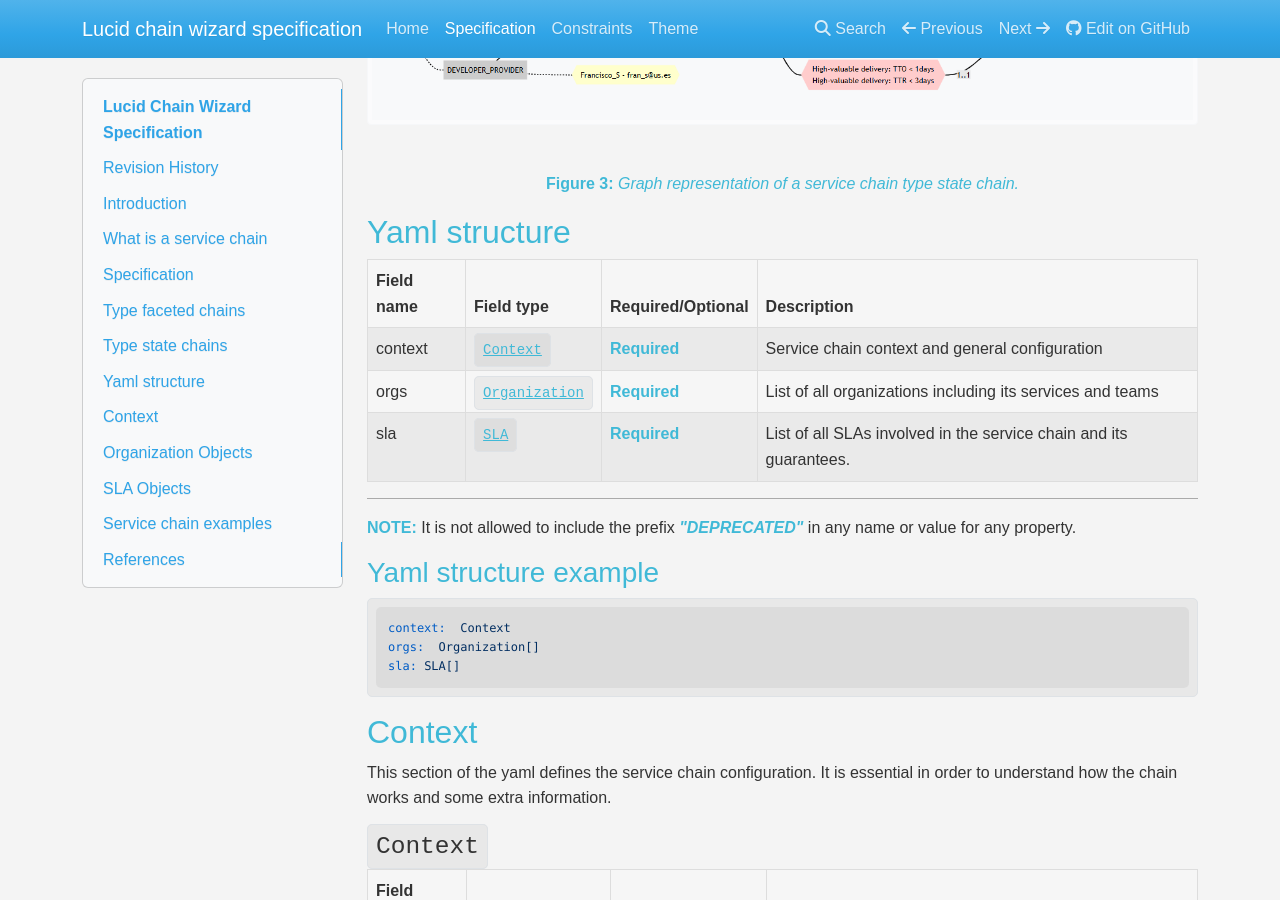
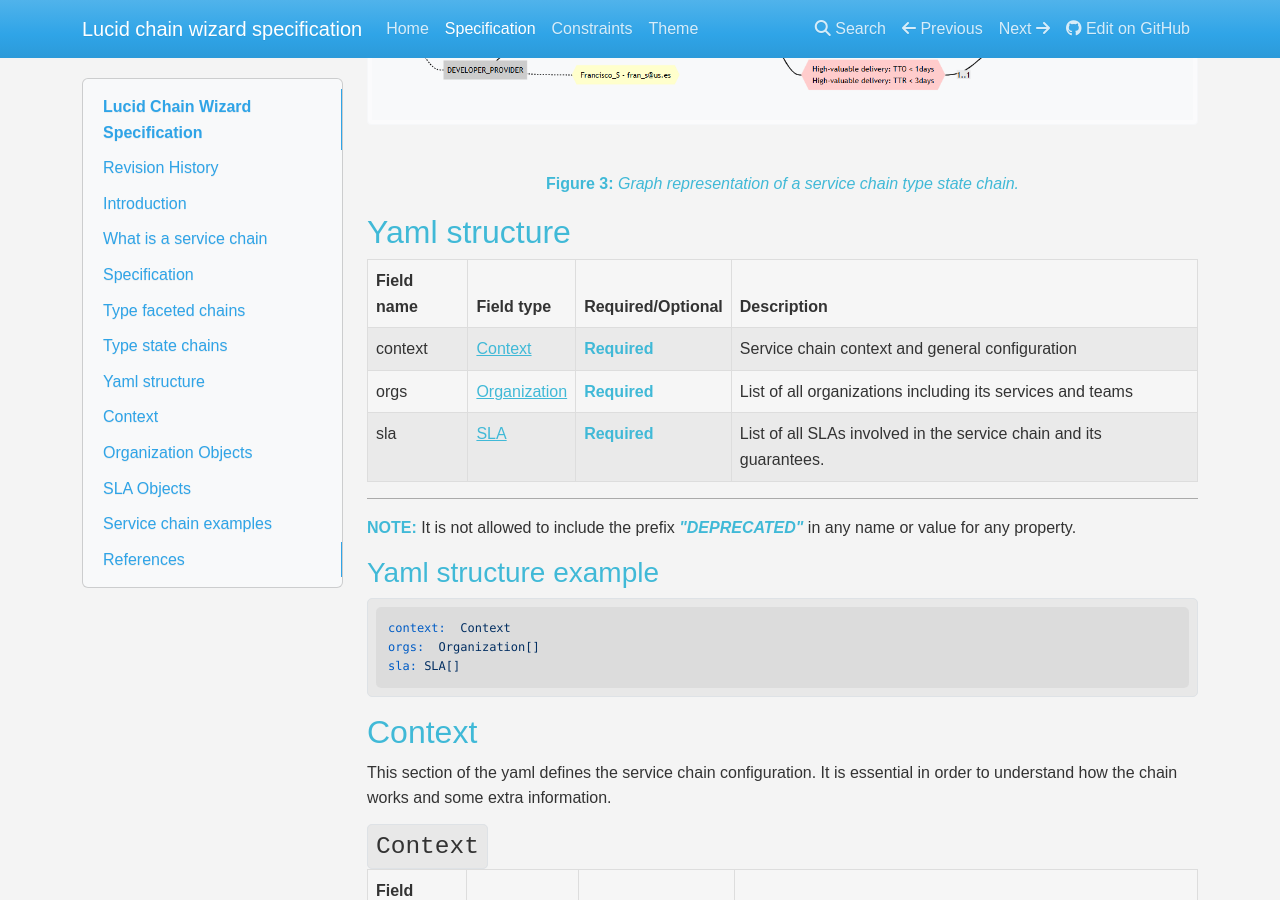
Before and after one commit to lucidchain/specs, an MkDocs documentation site: the page built from docs/Specification.md, in a window 1280 px wide and 900 px high, scrolled down 3044 px. Built offline with MkDocs 1.6.1, drawn with Linux system fonts in a browser that asks for light colours; nearby versions of some CDN libraries.

```diff
--- a/docs/Specification.md
+++ b/docs/Specification.md
@@ -69,9 +69,9 @@ In type state service chains we must define initial and terminal services, becau
 
 | Field name    | Field type                          | Required/Optional | Description  |
 |--------------|-----------------------------------|-------------------|-------------|
-| context           | [`Context`](#context)                         | **Required**      | Service chain context and general configuration  |
-| orgs      | [`Organization`](#organization)                         | **Required**      | List of all organizations including its services and teams  |
-| sla       | [`SLA`](#sla)   | **Required**      | List of all SLAs involved in the service chain and its guarantees. |
+| context           | [Context](#context)                         | **Required**      | Service chain context and general configuration  |
+| orgs      | [Organization](#organization)                         | **Required**      | List of all organizations including its services and teams  |
+| sla       | [SLA](#sla)   | **Required**      | List of all SLAs involved in the service chain and its guarantees. |
 
 ---
 
@@ -95,7 +95,7 @@ This section of the yaml defines the service chain configuration. It is essentia
 |--------------|-----------------------------------|-------------------|-------------|
 | id           | `Number`                         | **Required**      | Unique identifier for the service chain. |
 | version      | `Number`                         | **Required**      | Version number of the context. |
-| config       | [`Configuration`](#configuration)   | **Required**      | Configuration details of the service chain. |
+| config       | [Configuration](#configuration)   | **Required**      | Configuration details of the service chain. |
 | chain-name   | `String`                          | Optional      | Name of the service chain. It is highly recommended to include that property. |
 | description  | `String`                          | Optional      | Description of the service chain. |
 
@@ -115,10 +115,10 @@ This section of the yaml defines the service chain configuration. It is essentia
 
 | Field name         | Field type                              | Required/Optional | Description  |
 |-------------------|--------------------------------------|-------------------|-------------|
-| service-chain-type | [`ServiceChainType`](#servicechaintype)                            | **Required**      | Type of service chain. |
-| initial           | [`ServiceStateObject[]`](#servicestateobject) | Optional      | List of initial services and their states. It is not optional if chain type is state. |
-| terminal          | [`ServiceStateObject[]`](#servicestateobject) | Optional      | List of terminal services and their states. It is not optional if chain type is state. |
-| ownership-type    | [`OwnershipType`](#ownershiptype)                            | Optional      | Defines the ownership type. By default its value is 'state' It is not optional if chain type is state. |
+| service-chain-type | [ServiceChainType](#servicechaintype)                            | **Required**      | Type of service chain. |
+| initial           | [ServiceStateObject[]](#servicestateobject) | Optional      | List of initial services and their states. It is not optional if chain type is state. |
+| terminal          | [ServiceStateObject[]](#servicestateobject) | Optional      | List of terminal services and their states. It is not optional if chain type is state. |
+| ownership-type    | [OwnershipType](#ownershiptype)                            | Optional      | Defines the ownership type. By default its value is 'state' It is not optional if chain type is state. |
 | initial-sla      | `String`                            | Optional      | It is the **name** of the initial SLA assigned to the service chain. It will be the SLA taken into account when a new issue is created and it has not changed its state. It is not optional if chain type is state. |
 
 ---
@@ -190,8 +190,8 @@ Each Organization defined in **orgs** section must contain the following atribut
 |------------ |---------------------------------|------------------- |------------- |
 | code        | `String`                         | **Required**       | Unique identifier for the organization. |
 | name        | `String`                         | **Required**       | Name of the  organization. It must be unique. |
-| teams       | [`Team[]`](#team)    | Optional       | List of all the teams of the organization involved in the chain. The organization must have teams in order to have services and be a client or a provider. |
-| services    | [`Service[]`](#service) | Optional       | List of services offered by the organization. The organization must have teams for its services. Moreover, services are required in order to be a provider. |
+| teams       | [Team[]](#team)    | Optional       | List of all the teams of the organization involved in the chain. The organization must have teams in order to have services and be a client or a provider. |
+| services    | [Service[]](#service) | Optional       | List of services offered by the organization. The organization must have teams for its services. Moreover, services are required in order to be a provider. |
 
 ---
 
@@ -211,9 +211,9 @@ It is necessary that we include x-redmine-profile property when importing a chai
 | Field name  | Field type                        | Required/Optional  | Description  |
 |------------ |---------------------------------|------------------- |------------- |
 | name        | `String`                         | **Required**       | Name of the team. |
-| x-redmine-profile | [`RedmineProfile`](#redmineprofile)                     | Optional       | Redmine profile associated with the team. |
-| x-itop-profiles     | [`ITopProfile[]`](#itopprofile) | Optional       | List of all ITop profiles associated with the team. |
-| members     | [`Member[]`](#member) | **Required**       | List of all the team members. |
+| x-redmine-profile | [RedmineProfile](#redmineprofile)                     | Optional       | Redmine profile associated with the team. |
+| x-itop-profiles     | [ITopProfile[]](#itopprofile) | Optional       | List of all ITop profiles associated with the team. |
+| members     | [Member[]](#member) | **Required**       | List of all the team members. |
 
 ---
 
@@ -282,10 +282,10 @@ Here we leave the ITop official documentation chart about profiles.
 | name        | `String`                         | **Required**       | Name of the team member. It can (and should) include surnames. |
 | user        | `String`                         | **Required**       | Username of the team member. It is the login name for the person. |
 | email       | `String`                         | **Required**       | Email of the team member. |
-| roles       | [`Role[]`](#role)   | Optional       | List of roles assigned to the member. |
+| roles       | [Role[]](#role)   | Optional       | List of roles assigned to the member. |
 | x-itop-default-password       | `String`   | Optional       | If the user is going to be imported on ITop and it is not going to be an externalUser, you can choose this account's password with this property. It must contains at least 8 characters, 1 number, 1 uppercase, 1 lowercase and 1 special character. If this property is not defined, by default the password will be **changeMe1@**. |
 | x-itop-external       | `Boolean`   | Optional       | If the user is going to be imported on ITop, you can choose the account's type. If the property is ***true***, the user will be imported as an ExternalUser. In case the property is not defined or it is false, it will be imported as LocalUser. |
-| x-itop-profiles     | [`ITopProfile[]`](#itopprofile) | Optional       | In addition to all ITop profiles associated with the team that the user inherits, you can add some private profiles to it using this property. |
+| x-itop-profiles     | [ITopProfile[]](#itopprofile) | Optional       | In addition to all ITop profiles associated with the team that the user inherits, you can add some private profiles to it using this property. |
 
 ---
 
@@ -322,10 +322,10 @@ name: "Inspector"
 | name        | `String`                         | **Required**       | Name of the service. It must be unique. |
 | description | `String`                         | Optional       | Description of the service. |
 | x-redmine-state | `String`                     | Optional       | Name of the state associated with the service. Remember that each service must have just only one state. It is necessary when importing a Redmine type state service chain. |
-| x-redmine-tickets-types | [`TicketTypeEnum[]`](#tickettypeenum) | Optional | List of Redmine ticket types applicable to the service. It is necessary when importing a Redmine type state service chain. |
-| teams       | [`TeamObject[]`](#teamobject)    | Optional       | List of teams responsible for the service. This teams must belong to the organization. |
-| providers   | [`ProviderObject[]`](#providerobject) | Optional       | List of providers needed for the service. |
-| customers   | [`CustomerObject[]`](#customerobject) | Optional       | List of customers for the service. |
+| x-redmine-tickets-types | [TicketTypeEnum[]](#tickettypeenum) | Optional | List of Redmine ticket types applicable to the service. It is necessary when importing a Redmine type state service chain. |
+| teams       | [TeamObject[]](#teamobject)    | Optional       | List of teams responsible for the service. This teams must belong to the organization. |
+| providers   | [ProviderObject[]](#providerobject) | Optional       | List of providers needed for the service. |
+| customers   | [CustomerObject[]](#customerobject) | Optional       | List of customers for the service. |
 
 ---
 
@@ -423,7 +423,7 @@ Each SLA defined in **sla** section must contain the following atributes and sch
 | Field name  | Field type                        | Required/Optional  | Description  |
 |------------ |-------------------------------- |------------------- |------------- |
 | name        | `String`                         | **Required**       | Name of the SLA. |
-| guarantees  | [`GuaranteesObject[]`](#guaranteesobject)  | **Required**       | List of guarantees defining the scope and objectives of the SLA. |
+| guarantees  | [GuaranteesObject[]](#guaranteesobject)  | **Required**       | List of guarantees defining the scope and objectives of the SLA. |
 
 ---
 
@@ -438,8 +438,8 @@ guarantees: GuaranteesObject[]
 
 | Field name  | Field type                         | Required/Optional  | Description  |
 |------------ |-------------------------------- |------------------- |------------- |
-| scope       | [`ScopeObject`](#scopeobject)       | **Required**       | Defines the scope of the guarantee, including the type of request depending on the tool where you want to import the chain. |
-| objectives  | [`ObjectivesObject`](#objectivesobject) | **Required**       | Specifies the objectives, including time-to-ownership (TTO) and time-to-resolution (TTR). |
+| scope       | [ScopeObject](#scopeobject)       | **Required**       | Defines the scope of the guarantee, including the type of request depending on the tool where you want to import the chain. |
+| objectives  | [ObjectivesObject](#objectivesobject) | **Required**       | Specifies the objectives, including time-to-ownership (TTO) and time-to-resolution (TTR). |
 
 ---
 
@@ -457,8 +457,8 @@ In scope we must define some specific tool configuration. When preparing the yam
 | Field name               | Field type  | Required/Optional  | Description  |
 |------------------------- |----------- |------------------- |------------- |
 | x-redmine-tickets-type  | `String`    | Optional       | Type of ticket in Redmine associated with the SLA guarantee. |
-| x-itop-priority  | [`ITopPriority`](#itoppriority)    | Optional       | Type of priority in ITop associated with the SLA guarantee. |
-| x-itop-request-type  | [`ITopRequestType`](#itoprequesttype)    | Optional       | Type of request in ITop associated with the SLA guarantee. |
+| x-itop-priority  | [ITopPriority](#itoppriority)    | Optional       | Type of priority in ITop associated with the SLA guarantee. |
+| x-itop-request-type  | [ITopRequestType](#itoprequesttype)    | Optional       | Type of request in ITop associated with the SLA guarantee. |
 
 ---
 
@@ -496,8 +496,8 @@ Defines the possible values for ITop requests types.
 
 | Field name  | Field type                          | Required/Optional  | Description  |
 |------------ |-------------------------------- |------------------- |------------- |
-| tto        | [`TimeConstraintObject`](#timeconstraintobject) | **Required**       | Defines the maximum allowed time for time-to-ownership (TTO). |
-| ttr        | [`TimeConstraintObject`](#timeconstraintobject) | **Required**       | Defines the maximum allowed time for time-to-resolution (TTR). |
+| tto        | [TimeConstraintObject](#timeconstraintobject) | **Required**       | Defines the maximum allowed time for time-to-ownership (TTO). |
+| ttr        | [TimeConstraintObject](#timeconstraintobject) | **Required**       | Defines the maximum allowed time for time-to-resolution (TTR). |
 
 ---
 
@@ -513,7 +513,7 @@ ttr: TimeConstraintObject
 | Field name  | Field type  | Required/Optional  | Description  |
 |------------ |----------- |------------------- |------------- |
 | max.value  | `Integer`   | **Required**       | Maximum time allowed for the SLA objective. Must be greater than 0. |
-| max.unit   | [`TimeUnitEnum`](#timeunitenum)    | **Required**       | Unit of time measurement. |
+| max.unit   | [TimeUnitEnum](#timeunitenum)    | **Required**       | Unit of time measurement. |
 
 #### TimeConstraintObject example
 
```
